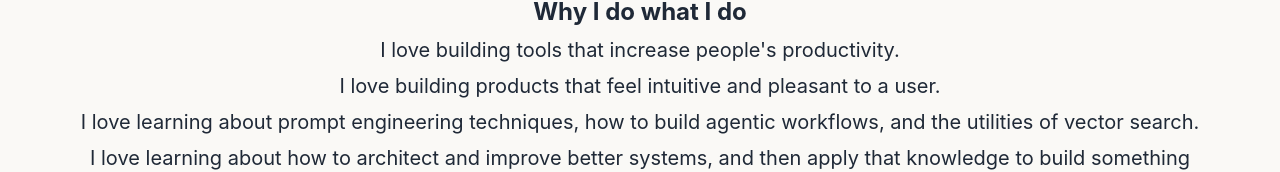
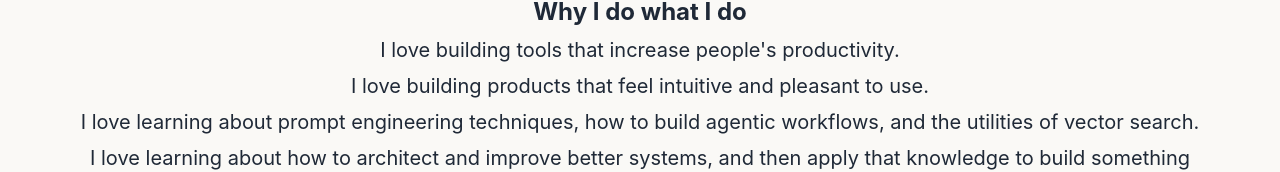
Before and after one commit to bennycortese/benny_cortese_personal_website, a React (Create React App) app: page /purpose in a window 1280 px wide. Shown: the part 294-466 px from the top of the page. Built offline with nearby package versions, Linux system fonts and the light colour scheme.

Commit message:
Little text change on purpose

```diff
--- a/src/Purpose.tsx
+++ b/src/Purpose.tsx
@@ -15,7 +15,7 @@ const Purpose: React.FC = () => {
         <h2 className="text-2xl font-bold text-center mb-2">Why I do what I do</h2>
         <ul className="list-style-type: disc; padding-left: 20px;">
     <li className="text-xl margin-bottom: 10px; mb-2"> I love building tools that increase people's productivity.</li>
-    <li className="text-xl margin-bottom: 10px; mb-2"> I love building products that feel intuitive and pleasant to a user.</li>
+    <li className="text-xl margin-bottom: 10px; mb-2"> I love building products that feel intuitive and pleasant to use.</li>
     <li className="text-xl margin-bottom: 10px; mb-2"> I love learning about prompt engineering techniques, how to build agentic workflows, and the utilities of vector search.</li>
     <li className="text-xl"> I love learning about how to architect and improve better systems, and then apply that knowledge to build something truely great. </li>
     <li className="text-xl"> I do what I do because I love what I do. </li>
```
